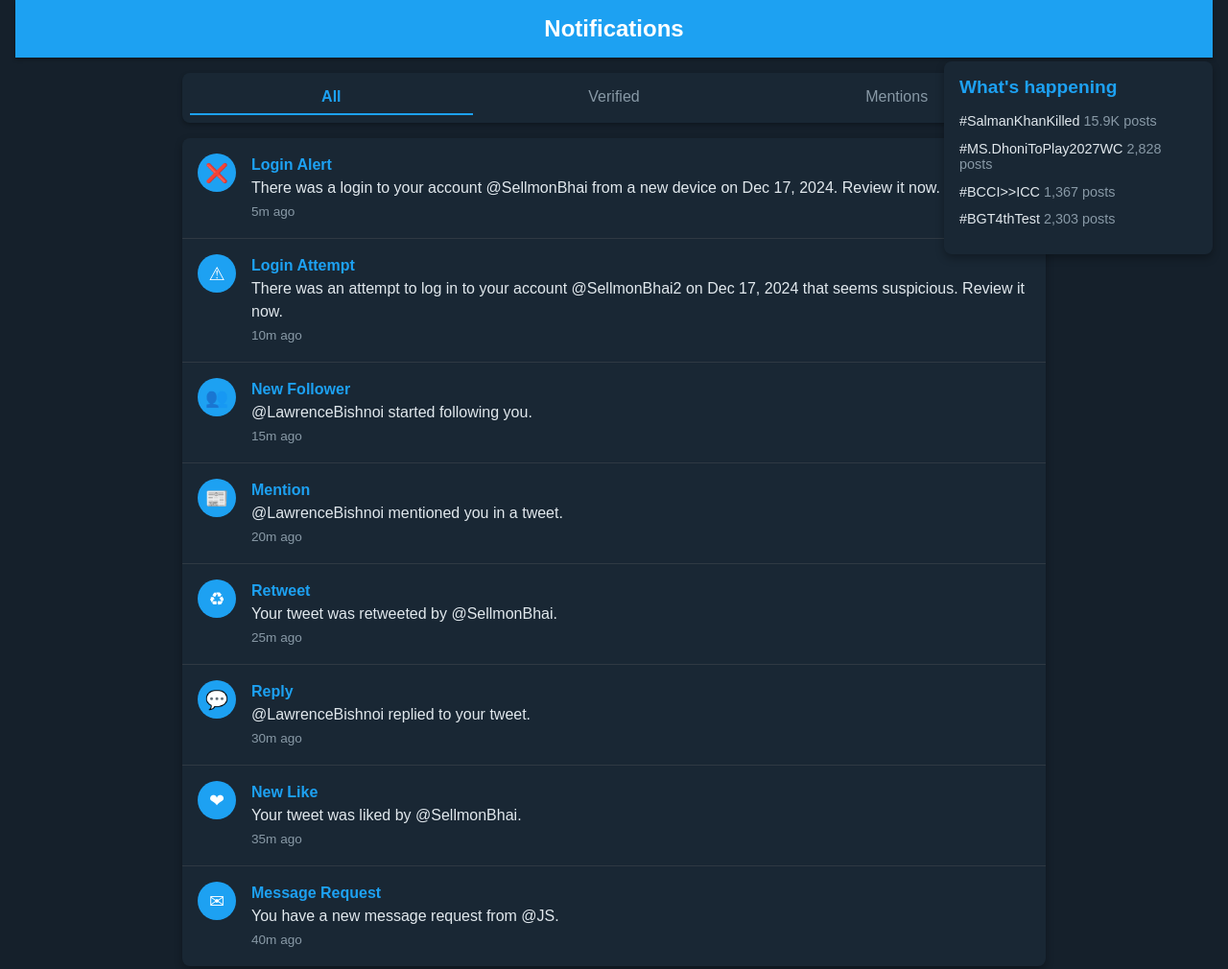
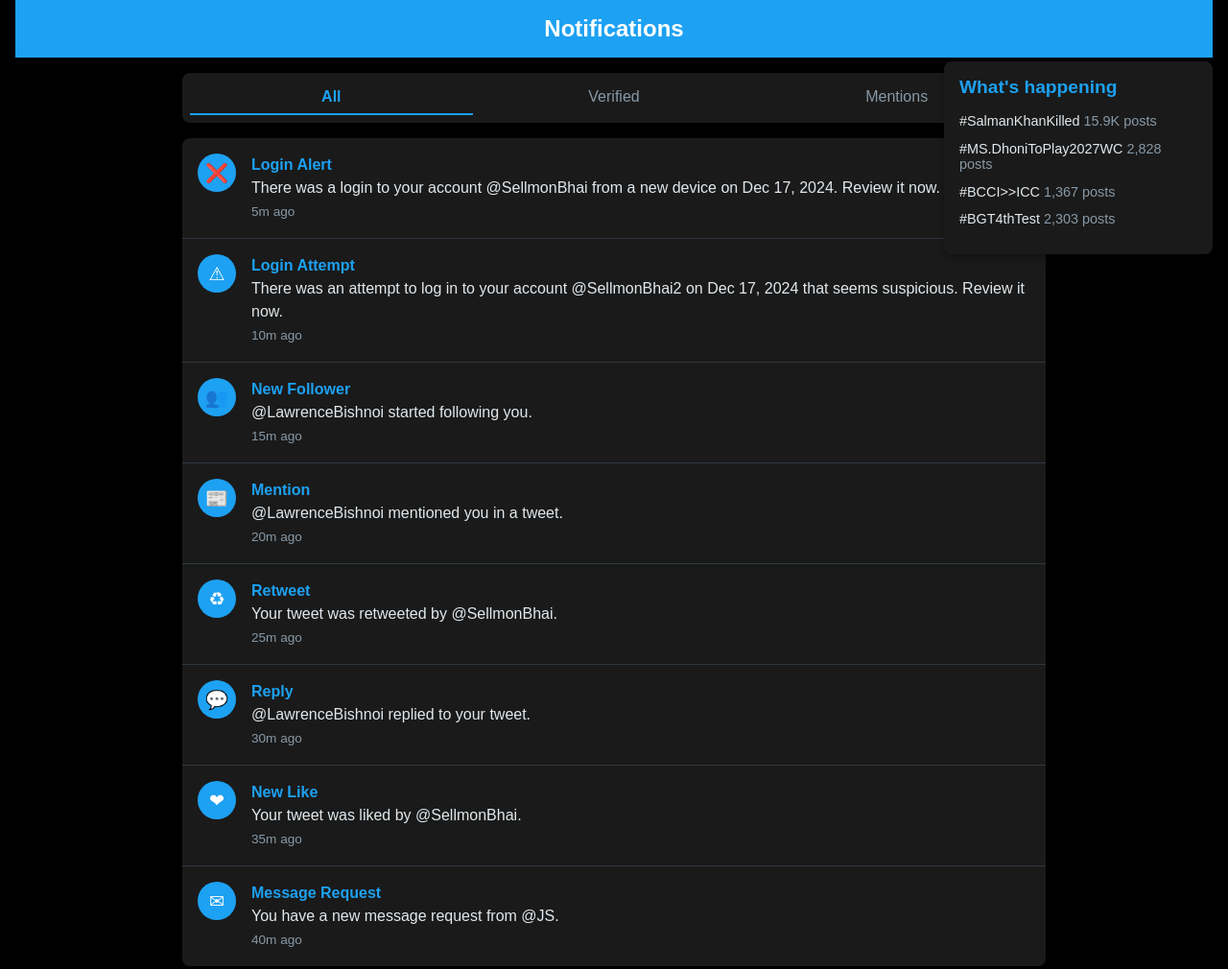
Before and after one commit to Dayapal/Twitter-clone, a plain HTML site: page Twiter/Notifications.html in a window 1280 px wide. Shown: the whole page at 96% size. Drawn offline with Linux system fonts and the light colour scheme.

```diff
--- a/Twiter/Notifications.html
+++ b/Twiter/Notifications.html
@@ -12,7 +12,7 @@
     }
     body {
       font-family: Arial, sans-serif;
-      background-color: #15202b;
+      background-color: #000000; /* Set to black */
       color: #e1e8ed;
       display: flex;
       flex-direction: column;
@@ -36,7 +36,7 @@
       justify-content: space-between;
       width: 100%;
       max-width: 900px;
-      background-color: #192734;
+      background-color: #1a1a1a; /* Adjusted for black background */
       padding: 0.5rem;
       margin-top: 1rem;
       border-radius: 8px;
@@ -59,7 +59,7 @@
       width: 100%;
       max-width: 900px;
       margin: 1rem auto;
-      background-color: #192734;
+      background-color: #1a1a1a; /* Adjusted for black background */
       border-radius: 8px;
       box-shadow: 0 4px 8px rgba(0, 0, 0, 0.3);
       overflow: hidden;
@@ -77,7 +77,7 @@
       transition: background-color 0.3s ease;
     }
     .notification-item:hover {
-      background-color: #253341;
+      background-color: #333333; /* Lighter shade for hover */
     }
     .notification-item:last-child {
       border-bottom: none;
@@ -111,7 +111,7 @@
       top: 4rem;
       right: 1rem;
       width: 280px;
-      background-color: #192734;
+      background-color: #1a1a1a; /* Adjusted for black background */
       border-radius: 8px;
       padding: 1rem;
       box-shadow: 0 4px 8px rgba(0, 0, 0, 0.3);
```
Also changed, not shown: Twiter/Messages.html (+1 -3 lines).
